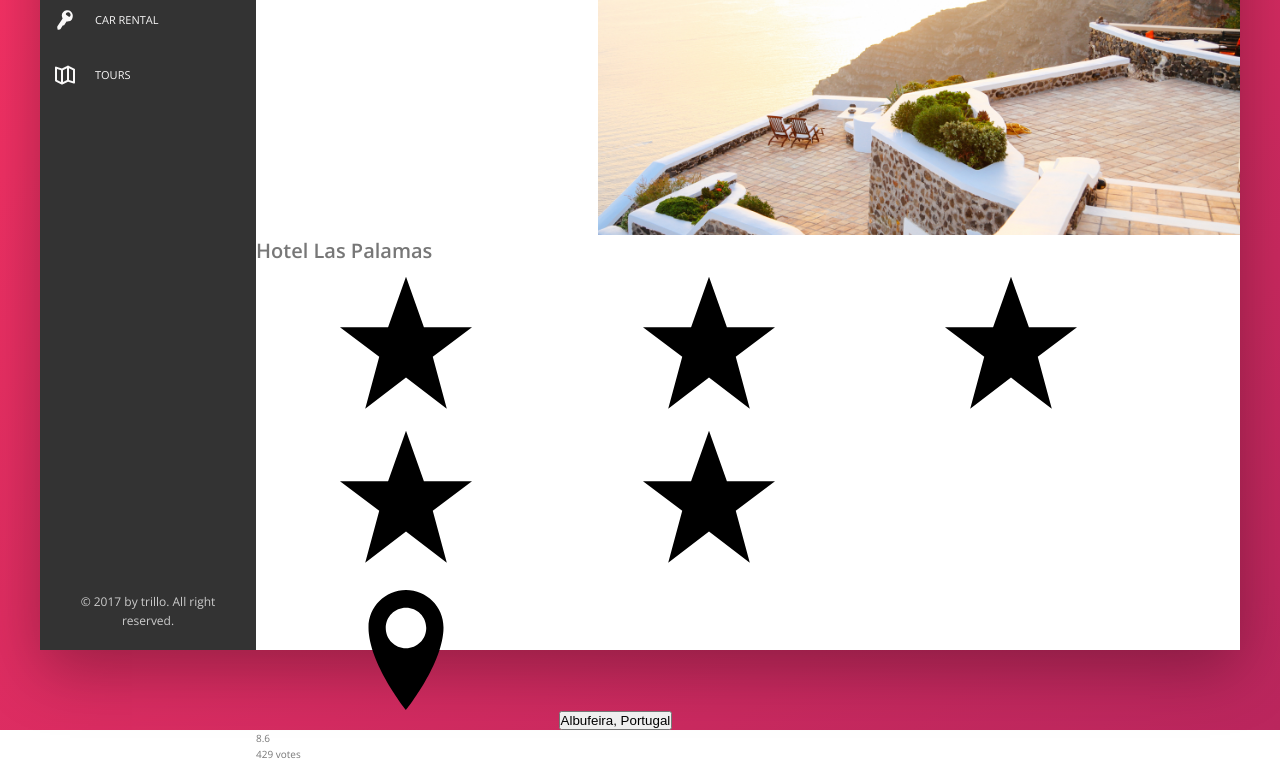
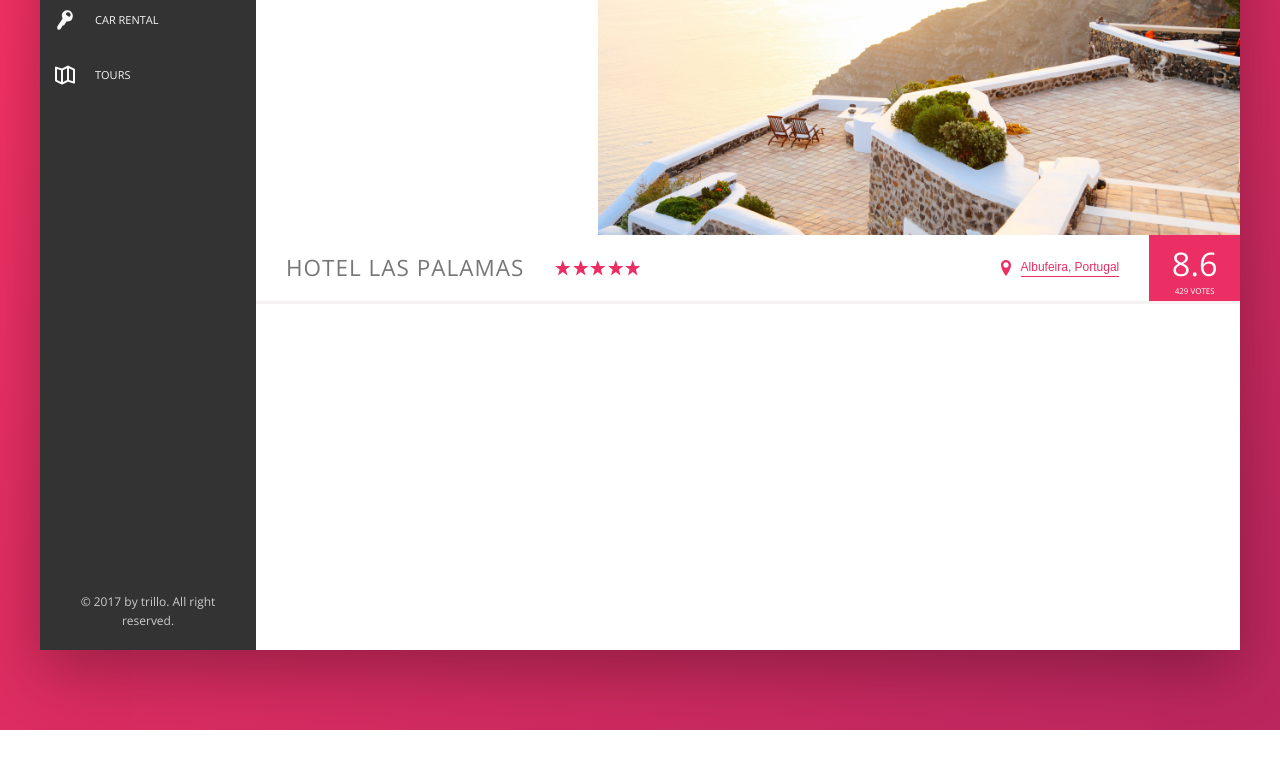
Before and after one commit to aysebat/trilloWebStites, a website: page index.html in a window 1280 px wide. Shown: the part 300-1062 px from the top of the page. After the commit the page ends 1030 px from the top, so only its background shows below. Drawn offline with nearby package versions, Linux system fonts and the light colour scheme; files that its build step writes are made by us from their sources.

Commit message:
header compnent

```diff
--- a/sass/_component.scss
+++ b/sass/_component.scss
@@ -203,7 +203,7 @@
 
 ////////////////////////////////////////
 /// MAIN AREA
-
+///////PICTURES at the TOP
 .galery {
     display: flex;
 
@@ -218,3 +218,115 @@
         display: block;
     }
 }
+
+///////////////////////////////////
+///////OVERVIEW
+
+.overview {
+    display: flex;
+    align-items: center;
+    border-bottom: 3px solid var(--color-grey-light-2);
+
+    &__heading {
+        font-size: 2.25rem;
+        font-weight: 300;
+        text-transform: uppercase;
+        letter-spacing: 1px;
+        padding: 1.5rem 3rem;
+    }
+
+    &__stars {
+        margin-right: auto;
+        display: flex;
+    }
+
+    &__icon-star {
+        height: 1.75rem;
+        width: 1.75rem;
+        fill: var(--color-primary);
+
+    }
+
+    &__location {
+        display: flex;
+        align-items: center;
+        font-size: 1.2rem;
+
+    }
+
+    &__icon-location {
+        height: 2rem;
+        width: 2rem;
+        fill: var(--color-primary);
+        margin-right: .5rem;
+
+    }
+
+    &__rating {
+        background-color: var(--color-primary);
+        color: #fff;
+        margin-left: 3rem;
+        display: flex;
+        flex-direction: column;
+        align-items: center;
+        justify-content: center;
+        align-self: stretch ;
+        padding: 0 2.25rem;
+    }
+
+    &__rating-average {
+        font-size: 3.25rem;
+        font-weight: 300;
+        margin-bottom: -5px ;
+
+    }
+
+    &__rating-count {
+        font-size: .8rem;
+        text-transform: uppercase;
+
+    }
+
+}
+/////////////////////////
+///////BTN-NLINE
+.btn-inline {
+    border: none;
+    color: var(--color-primary);
+    font-size: inherit;
+    background-color: transparent;
+    border-bottom: 1px solid currentColor;
+    padding-bottom: 2px;
+    display: inline-block;
+    cursor: pointer;
+    transition: all .2s;
+
+    &:hover {
+        color: var(--color-grey-dark-1);
+    }
+
+    &:focus {
+        outline: none;
+        animation: pulsate 1s infinite;
+
+    }
+}
+
+@keyframes pulsate {
+    0% {
+        transform: scale(1);
+        box-shadow: none;
+
+    }
+
+    50% {
+        transform: scale(1.05);
+        box-shadow: 0 1rem 4rem rgba($color: black, $alpha: 0.25);
+    }
+
+    100%{
+        transform: scale(1);
+        box-shadow: none;
+    }
+
+}
```
